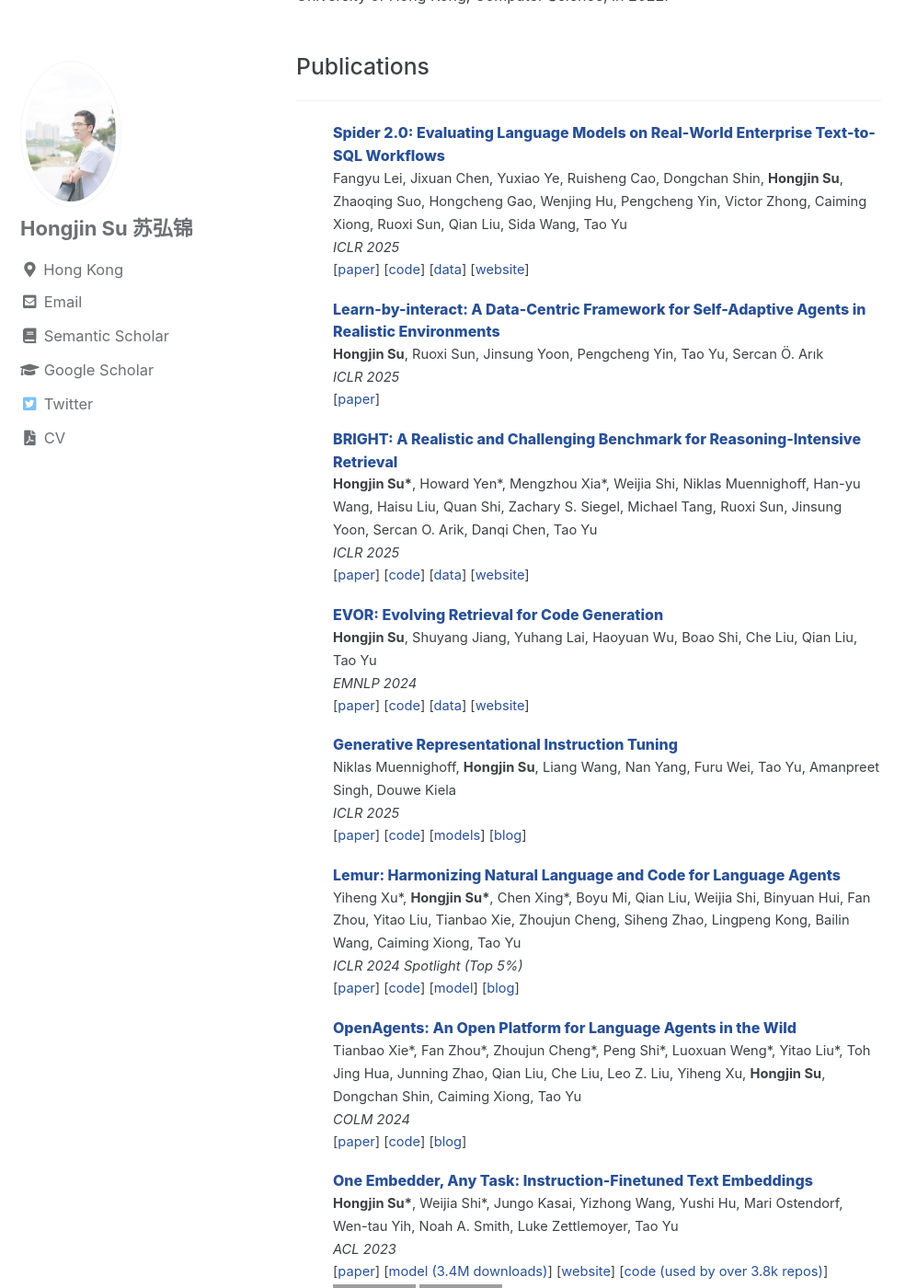
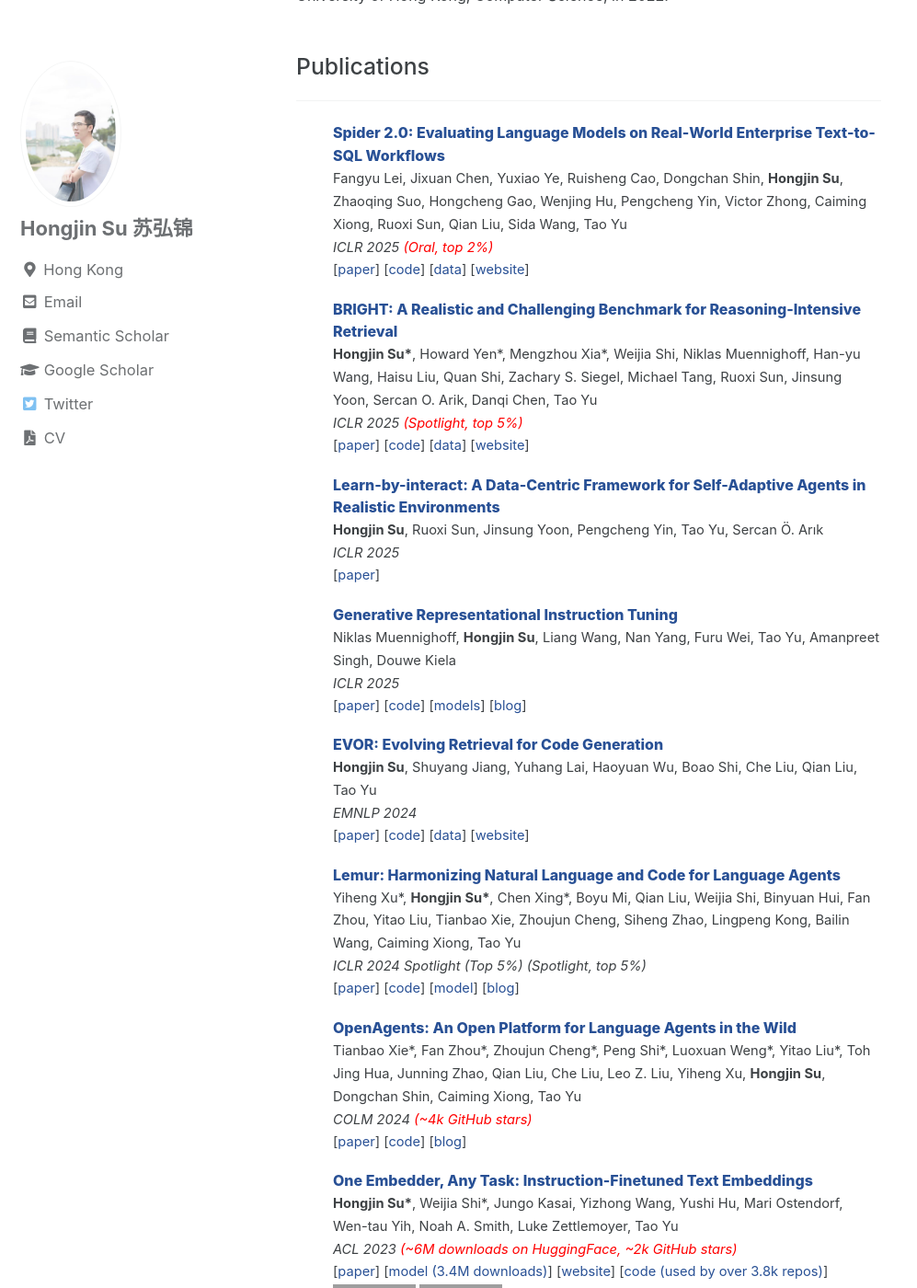
Before and after one commit to hongjin-su/hongjin-su.github.io, a Jekyll site: the page built from index.html, in a window 1280 px wide and 1400 px high, scrolled down 244 px. Shown: the whole window at 92% size, without its empty margins (0-997 px from the left). Built offline with Jekyll 4.4.1, drawn with Linux system fonts in a browser that asks for light colours; cached includes are drawn as plain includes; the list of posts is cut into pages by our own code; grey boxes are pictures that could not be loaded.

Commit message:
Update home.html

```diff
--- a/_layouts/home.html
+++ b/_layouts/home.html
@@ -71,12 +71,25 @@
     <span style="line-height:170%"> Fangyu Lei, Jixuan Chen, Yuxiao Ye, Ruisheng Cao, Dongchan Shin, <b>Hongjin Su</b>, Zhaoqing Suo, Hongcheng Gao, Wenjing Hu, Pengcheng Yin, Victor Zhong, Caiming Xiong, Ruoxi Sun, Qian Liu, Sida Wang, Tao Yu
  </span>
     <br>
-    <span style="line-height:170%"> <i>ICLR 2025</i> </span>
+    <span style="line-height:170%"> <i>ICLR 2025</i> <font color="red"> <i> (Oral, top 2%) </i> </font> </span>
     <br>
     [<a href="https://arxiv.org/abs/2411.07763" style="color: #285095; text-decoration: none">paper</a>]
     [<a href="https://github.com/xlang-ai/Spider2" style="color: #285095; text-decoration: none">code</a>]
     [<a href="https://github.com/xlang-ai/Spider2/blob/main/spider2/README.md" style="color: #285095; text-decoration: none">data</a>]
     [<a href="https://spider2-sql.github.io/" style="color: #285095; text-decoration: none">website</a>]
+
+ <p class="small">
+    <span style="font-weight:800"> <a href="https://arxiv.org/abs/2407.12883"
+            style="font-size: 12pt; color: #285095; text-decoration: none"> BRIGHT: A Realistic and Challenging Benchmark for Reasoning-Intensive Retrieval </a> <br> </span>
+    <span style="line-height:170%"> <b>Hongjin Su*</b>, Howard Yen*, Mengzhou Xia*, Weijia Shi, Niklas Muennighoff, Han-yu Wang, Haisu Liu, Quan Shi, Zachary S. Siegel, Michael Tang, Ruoxi Sun, Jinsung Yoon, Sercan O. Arik, Danqi Chen, Tao Yu
+ </span>
+    <br>
+    <span style="line-height:170%"> <i>ICLR 2025</i> <font color="red"> <i> (Spotlight, top 5%) </i> </font> </span>
+    <br>
+    [<a href="https://arxiv.org/abs/2407.12883" style="color: #285095; text-decoration: none">paper</a>]
+    [<a href="https://github.com/xlang-ai/BRIGHT" style="color: #285095; text-decoration: none">code</a>]
+    [<a href="https://huggingface.co/datasets/xlangai/BRIGHT" style="color: #285095; text-decoration: none">data</a>]
+    [<a href="https://brightbenchmark.github.io/" style="color: #285095; text-decoration: none">website</a>]
 
  <p class="small">
     <span style="font-weight:800"> <a href="https://arxiv.org/abs/2501.10893"
@@ -88,18 +101,17 @@
     <br>
     [<a href="https://arxiv.org/abs/2501.10893" style="color: #285095; text-decoration: none">paper</a>]
 
-<p class="small">
-    <span style="font-weight:800"> <a href="https://arxiv.org/abs/2407.12883"
-            style="font-size: 12pt; color: #285095; text-decoration: none"> BRIGHT: A Realistic and Challenging Benchmark for Reasoning-Intensive Retrieval </a> <br> </span>
-    <span style="line-height:170%"> <b>Hongjin Su*</b>, Howard Yen*, Mengzhou Xia*, Weijia Shi, Niklas Muennighoff, Han-yu Wang, Haisu Liu, Quan Shi, Zachary S. Siegel, Michael Tang, Ruoxi Sun, Jinsung Yoon, Sercan O. Arik, Danqi Chen, Tao Yu
- </span>
+ <p class="small">
+    <span style="font-weight:800"> <a href="https://arxiv.org/abs/2402.09906"
+            style="font-size: 12pt; color: #285095; text-decoration: none"> Generative Representational Instruction Tuning </a> <br> </span>
+    <span style="line-height:170%"> Niklas Muennighoff, <b>Hongjin Su</b>, Liang Wang, Nan Yang, Furu Wei, Tao Yu, Amanpreet Singh, Douwe Kiela </span>
     <br>
     <span style="line-height:170%"> <i>ICLR 2025</i> </span>
     <br>
-    [<a href="https://arxiv.org/abs/2407.12883" style="color: #285095; text-decoration: none">paper</a>]
-    [<a href="https://github.com/xlang-ai/BRIGHT" style="color: #285095; text-decoration: none">code</a>]
-    [<a href="https://huggingface.co/datasets/xlangai/BRIGHT" style="color: #285095; text-decoration: none">data</a>]
-    [<a href="https://brightbenchmark.github.io/" style="color: #285095; text-decoration: none">website</a>]
+    [<a href="https://arxiv.org/abs/2402.09906" style="color: #285095; text-decoration: none">paper</a>]
+    [<a href="https://github.com/ContextualAI/gritlm" style="color: #285095; text-decoration: none">code</a>]
+    [<a href="https://huggingface.co/GritLM" style="color: #285095; text-decoration: none">models</a>]
+    [<a href="https://contextual.ai/training-with-grit/" style="color: #285095; text-decoration: none">blog</a>]
 
 <p class="small">
     <span style="font-weight:800"> <a href="https://arxiv.org/abs/2402.12317"
@@ -114,23 +126,11 @@
     [<a href="https://arks-codegen.github.io/" style="color: #285095; text-decoration: none">website</a>]
 
  <p class="small">
-    <span style="font-weight:800"> <a href="https://arxiv.org/abs/2402.09906"
-            style="font-size: 12pt; color: #285095; text-decoration: none"> Generative Representational Instruction Tuning </a> <br> </span>
-    <span style="line-height:170%"> Niklas Muennighoff, <b>Hongjin Su</b>, Liang Wang, Nan Yang, Furu Wei, Tao Yu, Amanpreet Singh, Douwe Kiela </span>
-    <br>
-    <span style="line-height:170%"> <i>ICLR 2025</i> </span>
-    <br>
-    [<a href="https://arxiv.org/abs/2402.09906" style="color: #285095; text-decoration: none">paper</a>]
-    [<a href="https://github.com/ContextualAI/gritlm" style="color: #285095; text-decoration: none">code</a>]
-    [<a href="https://huggingface.co/GritLM" style="color: #285095; text-decoration: none">models</a>]
-    [<a href="https://contextual.ai/training-with-grit/" style="color: #285095; text-decoration: none">blog</a>]
-
- <p class="small">
     <span style="font-weight:800"> <a href="https://arxiv.org/abs/2310.06830"
             style="font-size: 12pt; color: #285095; text-decoration: none"> Lemur: Harmonizing Natural Language and Code for Language Agents </a> <br> </span>
     <span style="line-height:170%"> Yiheng Xu*, <b>Hongjin Su*</b>, Chen Xing*, Boyu Mi, Qian Liu, Weijia Shi, Binyuan Hui, Fan Zhou, Yitao Liu, Tianbao Xie, Zhoujun Cheng, Siheng Zhao, Lingpeng Kong, Bailin Wang, Caiming Xiong, Tao Yu </span>
     <br>
-    <span style="line-height:170%"> <i>ICLR 2024 Spotlight (Top 5%)</i> </span>
+    <span style="line-height:170%"> <i>ICLR 2024 Spotlight (Top 5%)</i> <i> (Spotlight, top 5%) </i> </span>
     <br>
     [<a href="https://arxiv.org/abs/2310.06830" style="color: #285095; text-decoration: none">paper</a>]
     [<a href="https://github.com/OpenLemur/Lemur" style="color: #285095; text-decoration: none">code</a>]
@@ -142,7 +142,7 @@
             style="font-size: 12pt; color: #285095; text-decoration: none"> OpenAgents: An Open Platform for Language Agents in the Wild </a> <br> </span>
     <span style="line-height:170%"> Tianbao Xie*, Fan Zhou*, Zhoujun Cheng*, Peng Shi*, Luoxuan Weng*, Yitao Liu*, Toh Jing Hua, Junning Zhao, Qian Liu, Che Liu, Leo Z. Liu, Yiheng Xu, <b>Hongjin Su</b>, Dongchan Shin, Caiming Xiong, Tao Yu </span>
     <br>
-    <span style="line-height:170%"> <i>COLM 2024</i> </span>
+    <span style="line-height:170%"> <i>COLM 2024</i> <font color="red"> <i> (~4k GitHub stars) </i> </font> </span>
     <br>
     [<a href="https://arxiv.org/abs/2310.10634" style="color: #285095; text-decoration: none">paper</a>]
     [<a href="https://github.com/xlang-ai/OpenAgents" style="color: #285095; text-decoration: none">code</a>]
@@ -153,7 +153,7 @@
             style="font-size: 12pt; color: #285095; text-decoration: none"> One Embedder, Any Task: Instruction-Finetuned Text Embeddings </a> <br> </span>
     <span style="line-height:170%"> <b>Hongjin Su*</b>, Weijia Shi*, Jungo Kasai, Yizhong Wang, Yushi Hu, Mari Ostendorf, Wen-tau Yih, Noah A. Smith, Luke Zettlemoyer, Tao Yu</span>
     <br>
-    <span style="line-height:170%"> <i>ACL 2023</i> </span>
+    <span style="line-height:170%"> <i>ACL 2023</i> <font color="red"> <i> (~6M downloads on HuggingFace, ~2k GitHub stars) </i> </font> </span>
     <br>
     [<a href="https://arxiv.org/abs/2212.09741" style="color: #285095; text-decoration: none">paper</a>]
     [<a href="https://huggingface.co/hkunlp/instructor-large" style="color: #285095; text-decoration: none">model (3.4M downloads)</a>]
```
